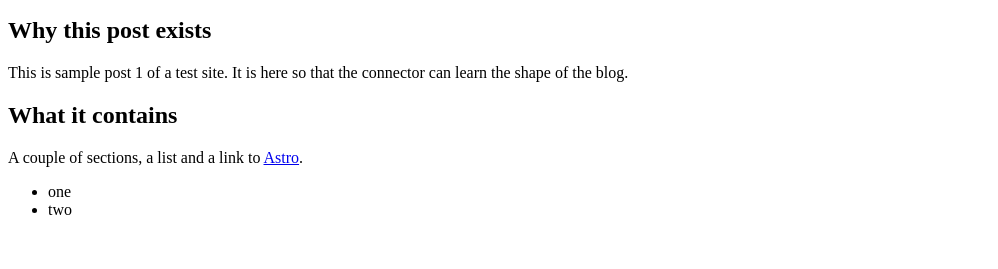
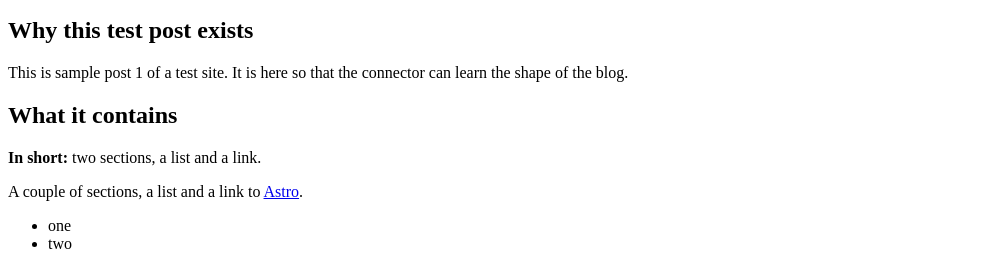
Before and after one commit to Refinea-io/test-site-astro, an Astro site: page /blog/post-1 in a window 1280 px wide. Shown: the part 602-871 px from the top of the page, without its empty margins (0-998 px from the left). Before the commit the page ends 837 px from the top, so only its background shows below. Built offline with nearby package versions, Linux system fonts and the light colour scheme; Astro itself is replaced by a stand-in of ours.

Commit message:
Modifica «Collaudo fase 2: titolo e risposta in apertura» (#3)
Consegna Refinea test:fase2-astro-1

Co-authored-by: refinea-app[bot] <355986881+refinea-app[bot]@users.noreply.github.com>

```diff
--- a/src/content/blog/post-1.md
+++ b/src/content/blog/post-1.md
@@ -6,12 +6,14 @@ heroImage: "/blog-placeholder-1.png"
 tags: ["ai-visibility", "testing"]
 ---
 
-## Why this post exists
+## Why this test post exists
 
 This is sample post 1 of a test site. It is here so that the connector can learn the shape of the blog.
 
 ## What it contains
 
+**In short:** two sections, a list and a link.
+
 A couple of sections, a list and a link to [Astro](https://astro.build).
 
 - one
```
